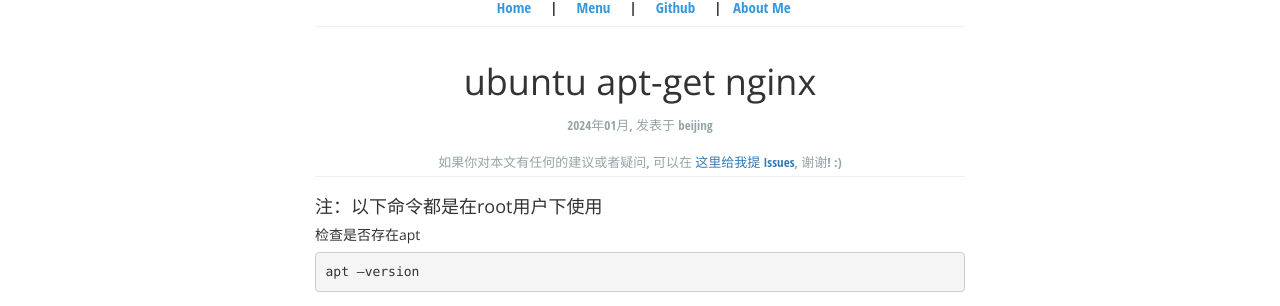
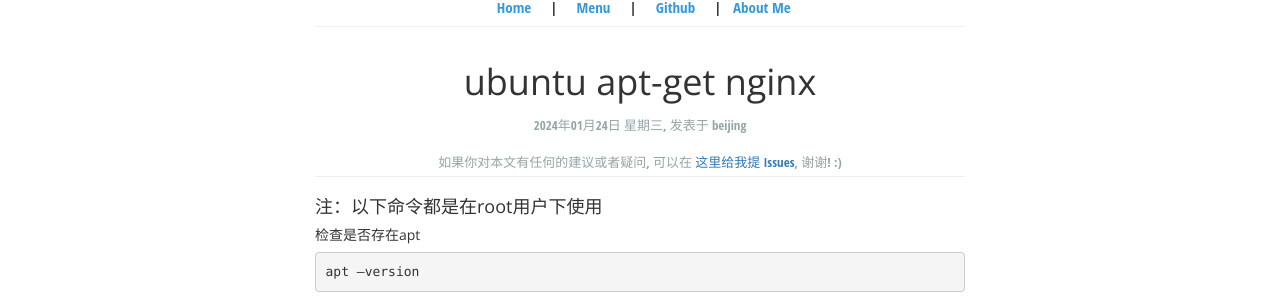
Before and after one commit to zhousomebody/zhousomebody.github.io, a Jekyll site: the page built from _posts/2024-01-24-ubuntu-apt-get-nginx.md, in a window 1280 px wide. Shown: the part 136-442 px from the top of the page. Built offline with Jekyll 4.4.1, drawn with Linux system fonts in a browser that asks for light colours; Markdown is read by kramdown in place of the engine named in the settings.

Commit message:
Update 2024-01-24-ubuntu-apt-get-nginx.md

```diff
--- a/_posts/2024-01-24-ubuntu-apt-get-nginx.md
+++ b/_posts/2024-01-24-ubuntu-apt-get-nginx.md
@@ -1,7 +1,7 @@
 ---
 layout: post_layout
 title: ubuntu apt-get nginx
-time: 2024年01月
+time: 2024年01月24日 星期三
 location: beijing
 pulished: ture
 excerpt_separator: "##"
```
